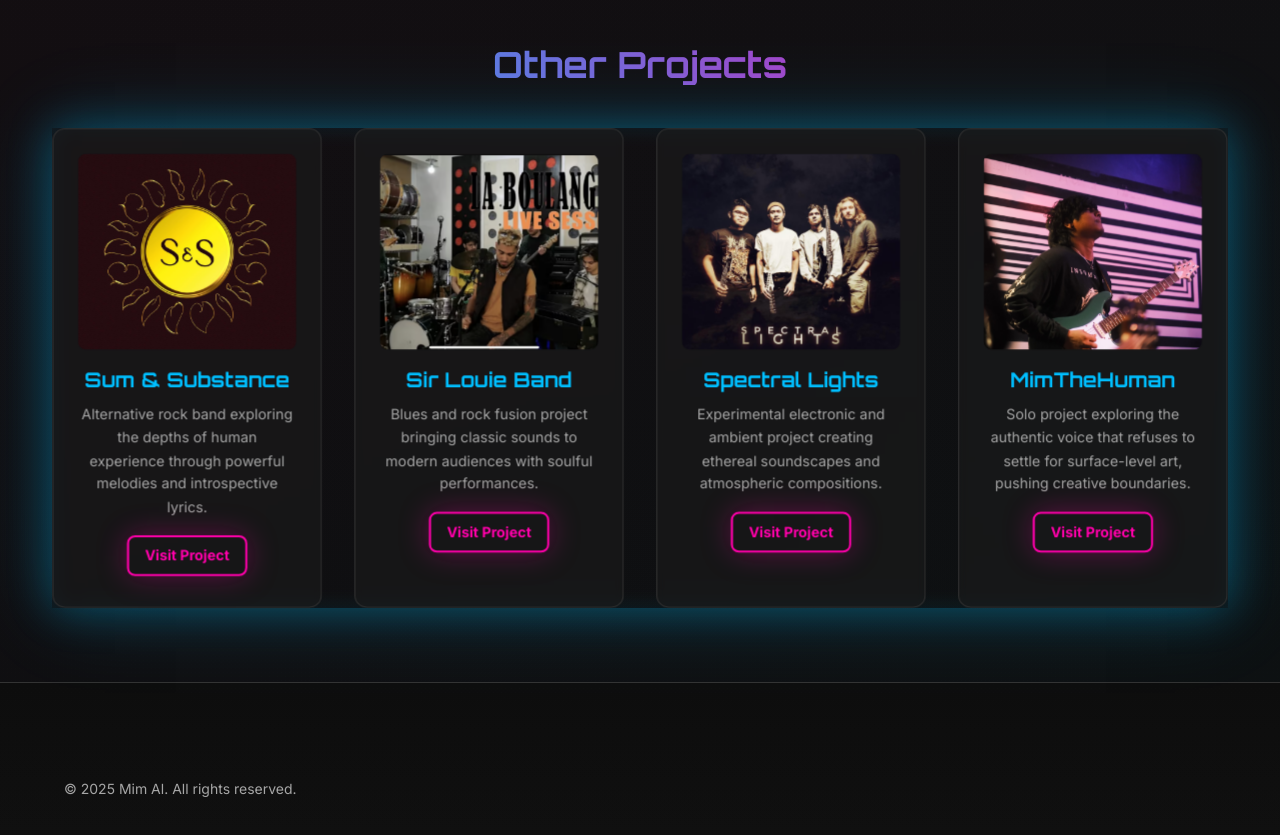
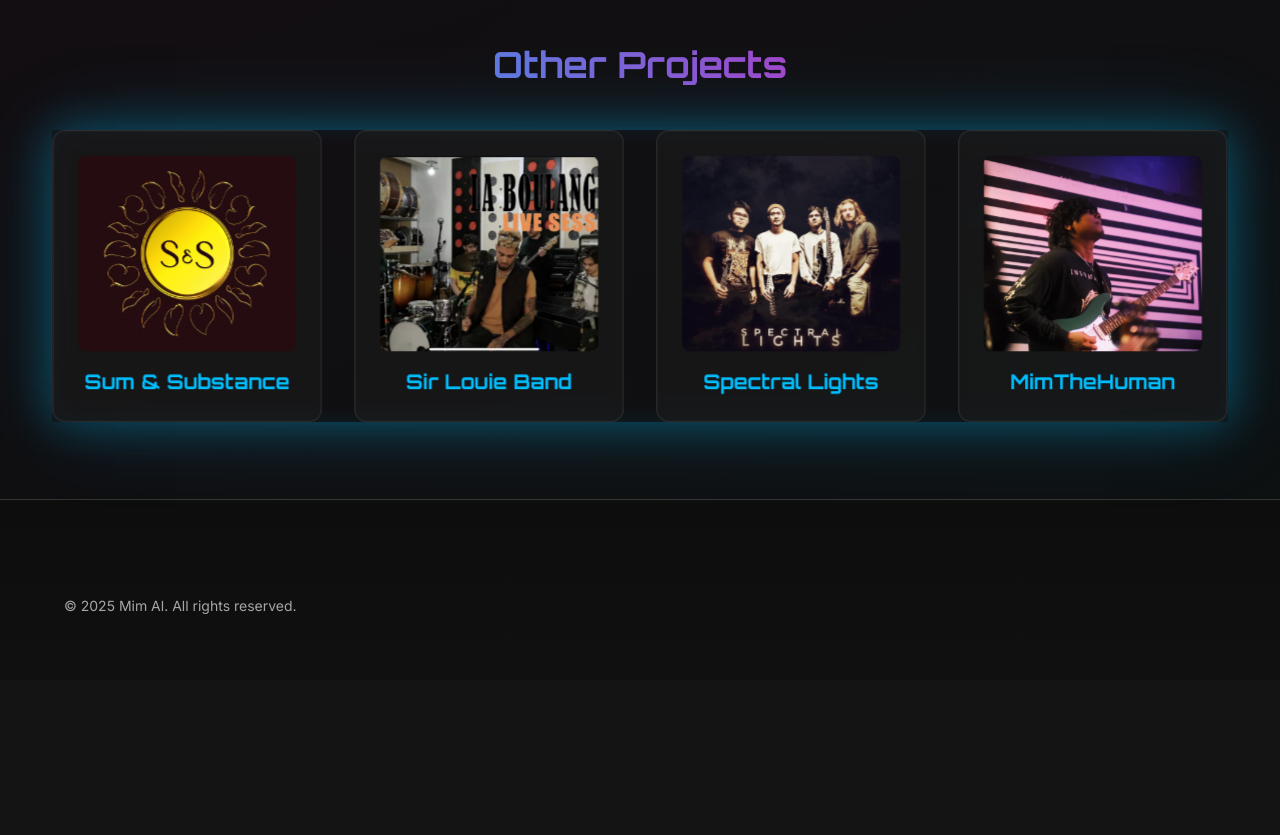
Before and after one commit to sehmim/mim-al-music, a React (Vite) app: page / in a window 1280 px wide. Shown: the part 3920-4755 px from the top of the page. After the commit the page ends 4600 px from the top, so only its background shows below. Built offline with nearby package versions, Linux system fonts and the light colour scheme.

Commit message:
Remove sub text

```diff
--- a/src/components/OtherProjects.tsx
+++ b/src/components/OtherProjects.tsx
@@ -39,9 +39,12 @@
           }`}
         >
           {projectsData.projects.map((project, index) => (
-            <div
+            <a
               key={index}
-              className="album-card group text-center hover:scale-105 transition-all duration-300"
+              href={project.projectLink}
+              target="_blank"
+              rel="noopener noreferrer"
+              className="album-card group text-center hover:scale-105 transition-all duration-300 block cursor-pointer"
             >
               <div className="relative mb-4 overflow-hidden rounded-lg">
                 <img
@@ -52,23 +55,10 @@
                 <div className="absolute inset-0 bg-gradient-to-t from-black/50 to-transparent opacity-0 group-hover:opacity-100 transition-opacity duration-300" />
               </div>
 
-              <h3 className="text-xl font-display font-bold mb-2 text-primary group-hover:text-secondary transition-colors">
+              <h3 className="text-xl font-display font-bold text-primary group-hover:text-secondary transition-colors">
                 {project.projectName}
               </h3>
-
-              <p className="text-sm text-muted-foreground mb-4 leading-relaxed">
-                {project.description}
-              </p>
-
-              <a
-                href={project.projectLink}
-                target="_blank"
-                rel="noopener noreferrer"
-                className="btn-secondary inline-block text-sm px-4 py-2"
-              >
-                {content.otherProjects?.visitButton || "Visit Project"}
-              </a>
-            </div>
+            </a>
           ))}
         </div>
       </div>
```
